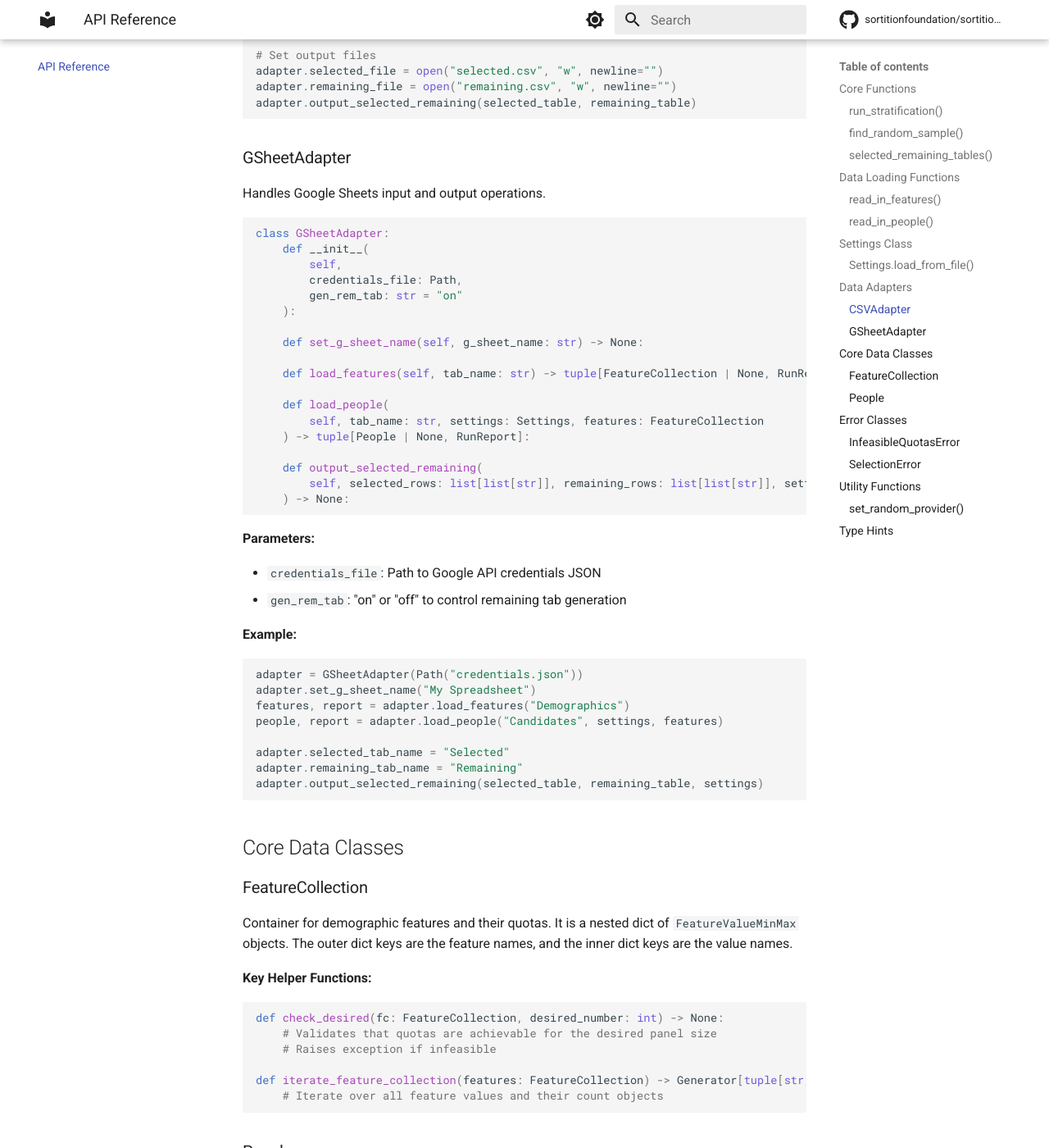
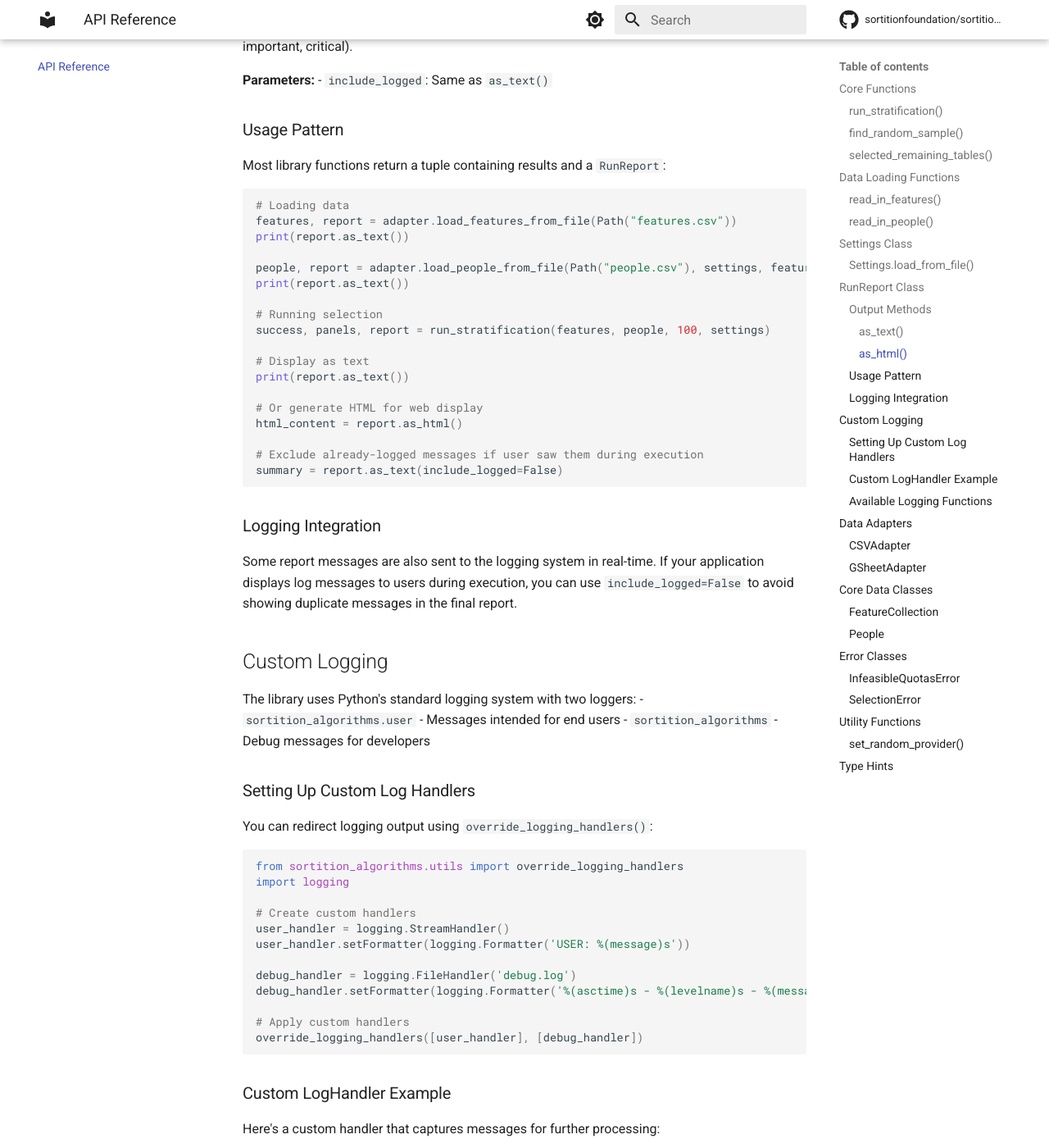
Before and after one commit to sortitionfoundation/sortition-algorithms, an MkDocs documentation site: the page built from docs/api-reference.md, in a window 1280 px wide and 1400 px high, scrolled down 6070 px. Shown: the whole window at 82% size. Built offline with MkDocs 1.6.1 and Material for MkDocs 9.7.7, drawn with Linux system fonts in a browser that asks for light colours; comment, search, counter and statistics services are not loaded; some of the changed text lies outside the part shown.

Commit message:
update docs with details of the RunReport class and custom logging

````diff
--- a/docs/api-reference.md
+++ b/docs/api-reference.md
@@ -259,6 +259,141 @@ settings, report = Settings.load_from_file(Path("config.toml"))
 print(report.as_text())  # "Settings loaded from config.toml"
 ```
 
+## RunReport Class
+
+The `RunReport` class provides structured reporting for sortition operations. Most library functions return a `RunReport` alongside their main results, containing status messages, warnings, and formatted output.
+
+```python
+class RunReport:
+    def as_text(self, include_logged: bool = True) -> str
+    def as_html(self, include_logged: bool = True) -> str
+```
+
+### Output Methods
+
+#### as_text()
+Returns the report as formatted plain text.
+
+**Parameters:**
+- `include_logged`: If `False`, excludes messages that were already sent to the logging system (useful when the user has already seen logged messages during execution)
+
+#### as_html()
+Returns the report as HTML with styling for different message importance levels (normal, important, critical).
+
+**Parameters:**
+- `include_logged`: Same as `as_text()`
+
+### Usage Pattern
+
+Most library functions return a tuple containing results and a `RunReport`:
+
+```python
+# Loading data
+features, report = adapter.load_features_from_file(Path("features.csv"))
+print(report.as_text())
+
+people, report = adapter.load_people_from_file(Path("people.csv"), settings, features)
+print(report.as_text())
+
+# Running selection
+success, panels, report = run_stratification(features, people, 100, settings)
+
+# Display as text
+print(report.as_text())
+
+# Or generate HTML for web display
+html_content = report.as_html()
+
+# Exclude already-logged messages if user saw them during execution
+summary = report.as_text(include_logged=False)
+```
+
+### Logging Integration
+
+Some report messages are also sent to the logging system in real-time. If your application displays log messages to users during execution, you can use `include_logged=False` to avoid showing duplicate messages in the final report.
+
+## Custom Logging
+
+The library uses Python's standard logging system with two loggers:
+- `sortition_algorithms.user` - Messages intended for end users
+- `sortition_algorithms` - Debug messages for developers
+
+### Setting Up Custom Log Handlers
+
+You can redirect logging output using `override_logging_handlers()`:
+
+```python
+from sortition_algorithms.utils import override_logging_handlers
+import logging
+
+# Create custom handlers
+user_handler = logging.StreamHandler()
+user_handler.setFormatter(logging.Formatter('USER: %(message)s'))
+
+debug_handler = logging.FileHandler('debug.log')
+debug_handler.setFormatter(logging.Formatter('%(asctime)s - %(levelname)s - %(message)s'))
+
+# Apply custom handlers
+override_logging_handlers([user_handler], [debug_handler])
+```
+
+### Custom LogHandler Example
+
+Here's a custom handler that captures messages for further processing:
+
+```python
+import logging
+from typing import List
+
+class MessageCollector(logging.Handler):
+    """Custom handler that collects log messages in memory."""
+
+    def __init__(self):
+        super().__init__()
+        self.messages: List[str] = []
+
+    def emit(self, record: logging.LogRecord) -> None:
+        """Called for each log message."""
+        msg = self.format(record)
+        self.messages.append(msg)
+
+    def get_messages(self) -> List[str]:
+        """Return all collected messages."""
+        return self.messages.copy()
+
+    def clear(self) -> None:
+        """Clear collected messages."""
+        self.messages.clear()
+
+# Usage
+collector = MessageCollector()
+override_logging_handlers([collector], [collector])
+
+# Run sortition operations
+features, report = adapter.load_features_from_file(Path("features.csv"))
+
+# Get messages that were logged during execution
+logged_messages = collector.get_messages()
+print("Logged:", logged_messages)
+
+# Get final report (excluding already-logged messages)
+final_report = report.as_text(include_logged=False)
+print("Additional report:", final_report)
+```
+
+### Available Logging Functions
+
+```python
+from sortition_algorithms.utils import override_logging_handlers, set_log_level
+
+def override_logging_handlers(
+    user_logger_handlers: list[logging.Handler],
+    logger_handlers: list[logging.Handler]
+) -> None
+
+def set_log_level(log_level: int) -> None
+```
+
 ## Data Adapters
 
 ### CSVAdapter
````
Also changed, not shown: docs/quickstart.md (+41 -3 lines).
